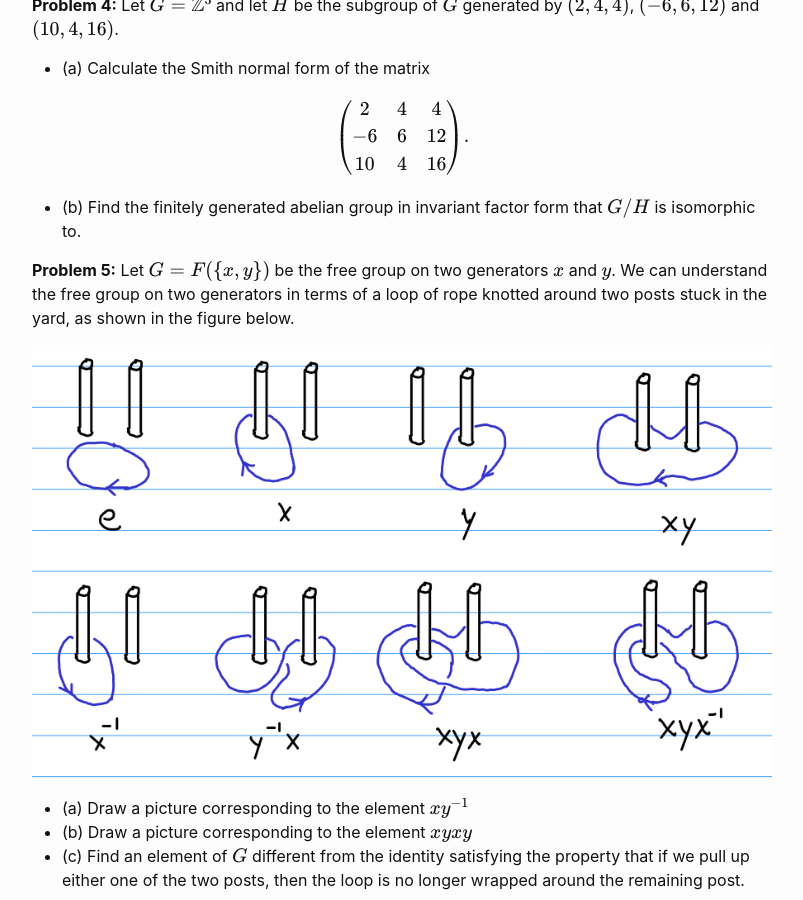
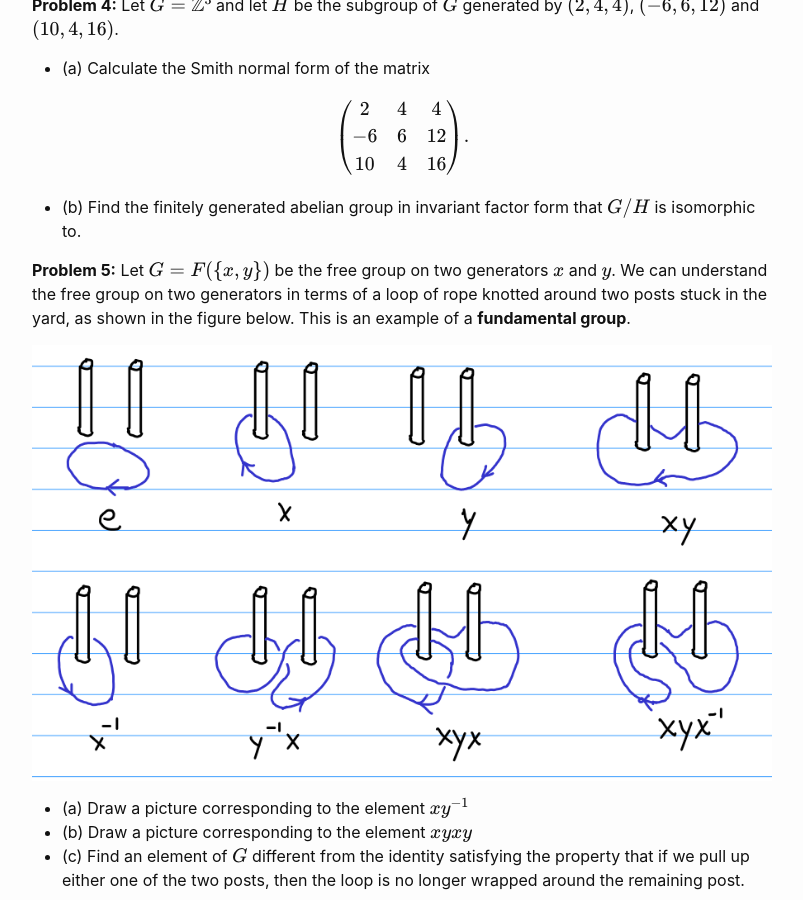
Before and after one commit to wcasper/math407spring2021, a Jekyll site: the page built from _homework/hw7.md, in a window 1280 px wide and 900 px high, scrolled down 837 px. Shown: the whole window, without its empty margins (238-1041 px from the left). Built offline with Jekyll 4.4.1, drawn with Linux system fonts in a browser that asks for light colours.

Commit message:
added comment

```diff
--- a/_homework/hw7.md
+++ b/_homework/hw7.md
@@ -32,6 +32,7 @@ $$\left(\begin{array}{cc}2 & 4 & 4\\ -6 & 6 & 12\\ 10 & 4 & 16\end{array}\right)
 
 **Problem 5:** Let $$G = F(\{x,y\})$$ be the free group on two generators $$x$$ and $$y$$.
 We can understand the free group on two generators in terms of a loop of rope knotted around two posts stuck in the yard, as shown in the figure below.
+This is an example of a **fundamental group**.
 
 ![Symmetries of the triangle](../fig/free-group.png)
 
```
